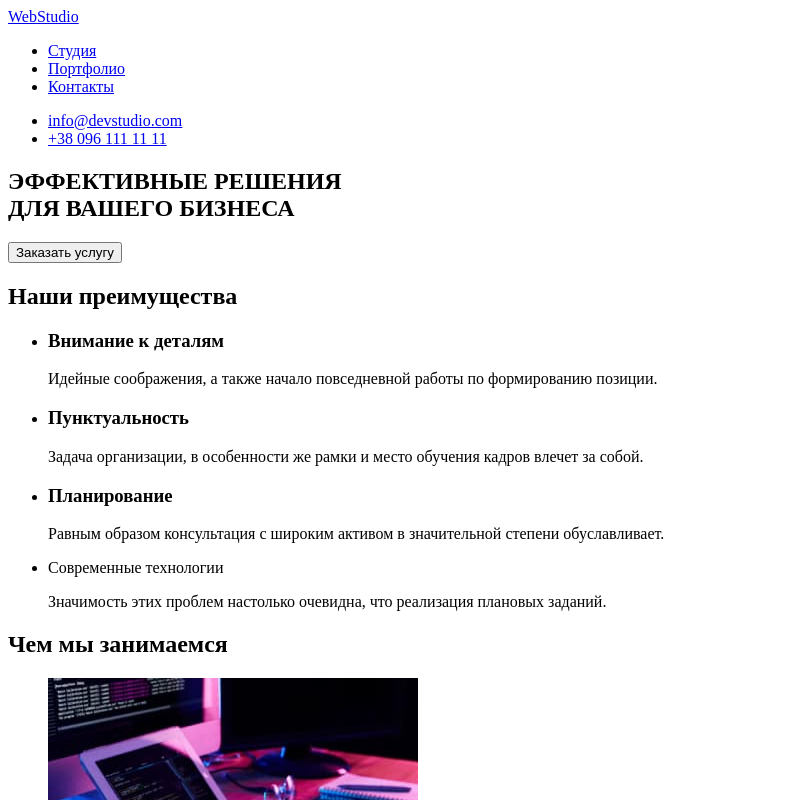
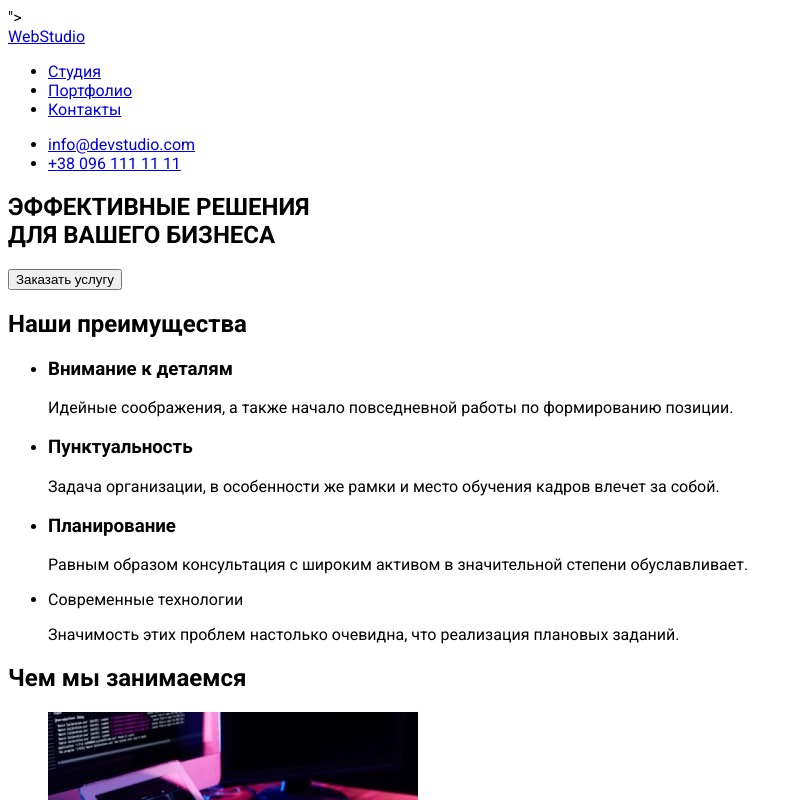
Before and after one commit to Irina-1234/goit-markup-hw-02, a plain HTML site: page index.html in a window 1280 px wide. Shown: the top 800 px of the page, without its empty margins (0-799 px from the left). Drawn offline with Linux system fonts and the light colour scheme.

Commit message:
прописала гугл-шрифты,подключила css

```diff
--- a/css/style.css
+++ b/css/style.css
@@ -1,3 +1,3 @@
 body{
-    background-color: aliceblue;
+    font-family: "Roboto","Raleway";
 }
--- a/index.html
+++ b/index.html
@@ -5,14 +5,18 @@
     <meta http-equiv="X-UA-Compatible" content="IE=edge" />
     <meta name="viewport" content="width=device-width, initial-scale=1.0" />
     <title>WebStudiya</title>
+    <link rel="stylesheet" href="<link rel="preconnect" href="https://fonts.googleapis.com">
+    <link rel="preconnect" href="https://fonts.gstatic.com" crossorigin>
+    <link href="https://fonts.googleapis.com/css2?family=Raleway:wght@700&family=Roboto:wght@400;500;700;900&display=swap" rel="stylesheet">">
+    <link rel="stylesheet" href="./css/style.css">
   </head>
   <body>
     <header>
-      <a href="http://WebStudio">WebStudio</a>
+      <a href="./index.html">WebStudio</a>
       <nav>
         <ul>
-          <li><a href="https://Stydiya/">Студия</a></li>
-          <li><a href="https://Portfolio/">Портфолио</a></li>
+          <li><a href="./index.html">Студия</a></li>
+          <li><a href="./portfolio.html">Портфолио</a></li>
           <li><a href="https://Contacty/">Контакты</a></li>
         </ul>
       </nav>
```
